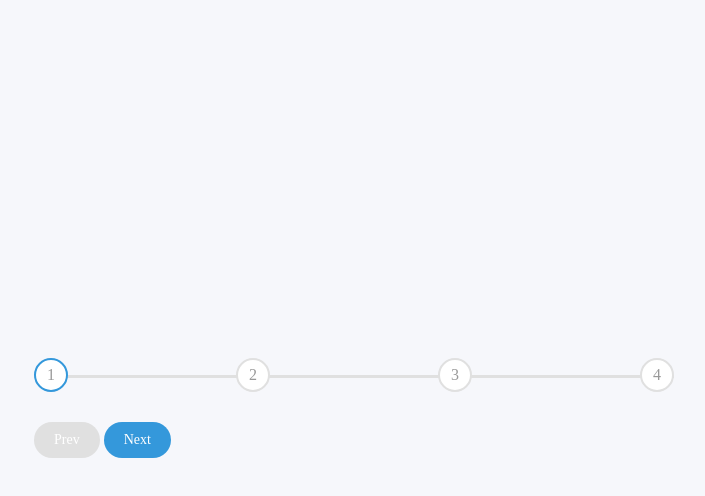
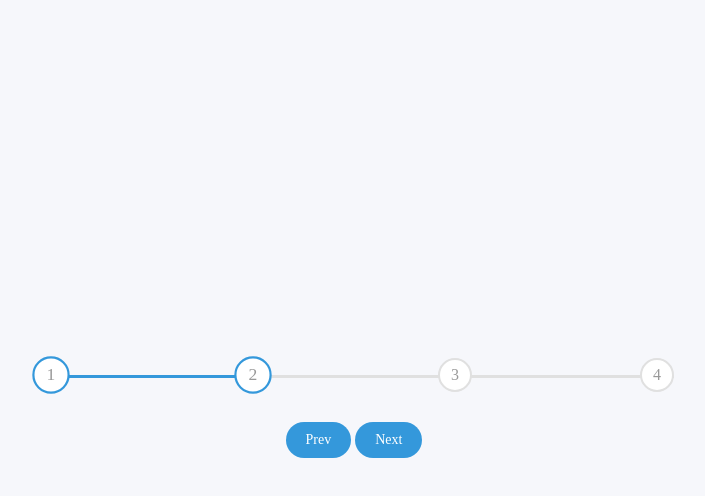
Before and after one commit to xshalan/50-Projects-Practice, a plain HTML site: page Day2. Progress setps/index.html in a window 1280 px wide. Both pictures are taken after a click on the button "Next". Shown: the whole page, without its empty margins (286-991 px from the left). Drawn offline with Linux system fonts and the light colour scheme; a web font is replaced by a local one.

Commit message:
add transition functionality js

```diff
--- a/Day2. Progress setps/script.js
+++ b/Day2. Progress setps/script.js
@@ -0,0 +1,42 @@
+const progressLine = document.getElementById('progress')
+const prev = document.getElementById('prev')
+const next = document.getElementById('next')
+const circles = document.querySelectorAll('.progress-circle')
+
+let curentActive = 1;
+
+
+prev.addEventListener('click', () => {
+    curentActive--
+    if (curentActive < 1) {
+        curentActive = 1
+    }
+    update()
+})
+next.addEventListener('click', () => {
+    curentActive++
+    if (curentActive > circles.length) {
+        curentActive = circles.length
+    }
+    update()
+})
+
+function update() {
+    circles.forEach((element, idx) => {
+        if (idx < curentActive) {
+            element.classList.add('active')
+        } else {
+            element.classList.remove('active')
+        }
+
+    });
+    progressLine.style.width = (curentActive-1)/(circles.length-1)*100+'%'
+    if(curentActive===1){
+        prev.disabled=true
+    }else if(curentActive===circles.length){
+        next.disabled=true
+    }else{
+        prev.disabled=false
+        next.disabled=false
+    }
+}
--- a/Day2. Progress setps/style.css
+++ b/Day2. Progress setps/style.css
@@ -3,6 +3,10 @@
 :root{
     --line-border-fill: #3498db;
     --line-border-empty:#e0e0e0;
+}
+
+.container{
+    text-align: center;
 }
 
 body{
@@ -63,7 +67,8 @@ body{
 
 .progress-circle.active {
     border-color: var(--line-border-fill);
-    transition: border .5s ease;
+    transition: border .5s ease 0.1s;
+    transform: scale(1.1);
 }
 
 .btn {
```
Also changed, not shown: Day2. Progress setps/index.html (+3 -3 lines).
